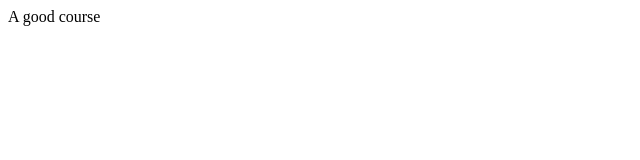
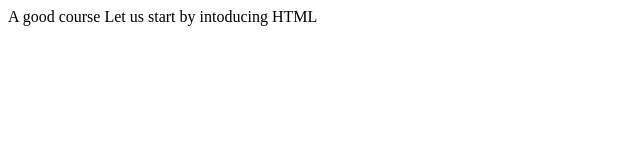
Before and after one commit to Lary-02/Lary-s-project, a plain HTML site: page index.html in a window 1280 px wide. Shown: the whole page, without its empty margins (0-640 px from the left). Drawn offline with Linux system fonts and the light colour scheme.

Commit message:
Update index.html

```diff
--- a/index.html
+++ b/index.html
@@ -1,2 +1,4 @@
 <html>
   <h> A good course <h>
+
+    Let us start by intoducing HTML
```
